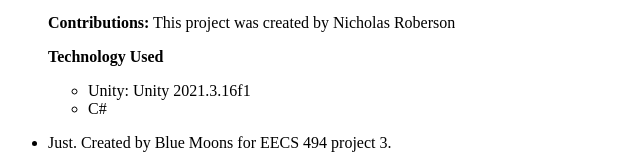
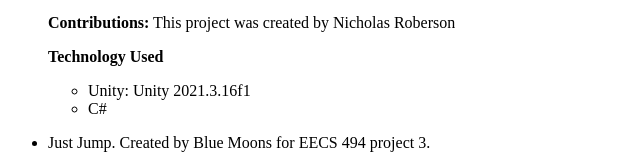
Before and after one commit to Robernc/robernc.github.io, a plain HTML site: page index.html in a window 1280 px wide. Shown: the part 2321-2488 px from the top of the page, 0-640 px from the left. Drawn offline with Linux system fonts and the light colour scheme.

Commit message:
Small spelling error

```diff
--- a/index.html
+++ b/index.html
@@ -84,7 +84,7 @@
 
 <li>
   <p>
-    Just. Created by Blue Moons for EECS 494 project 3.
+    Just Jump. Created by Blue Moons for EECS 494 project 3.
   </p>
 
 
```
